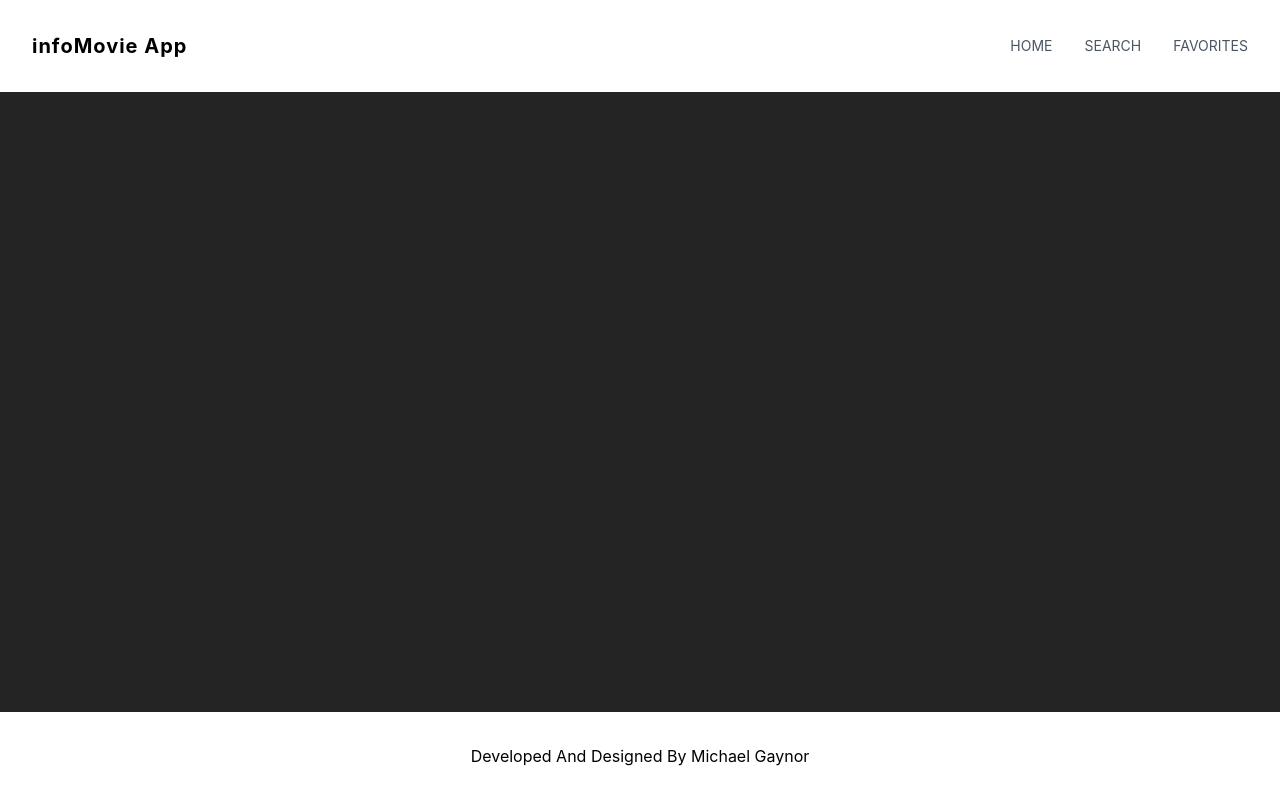
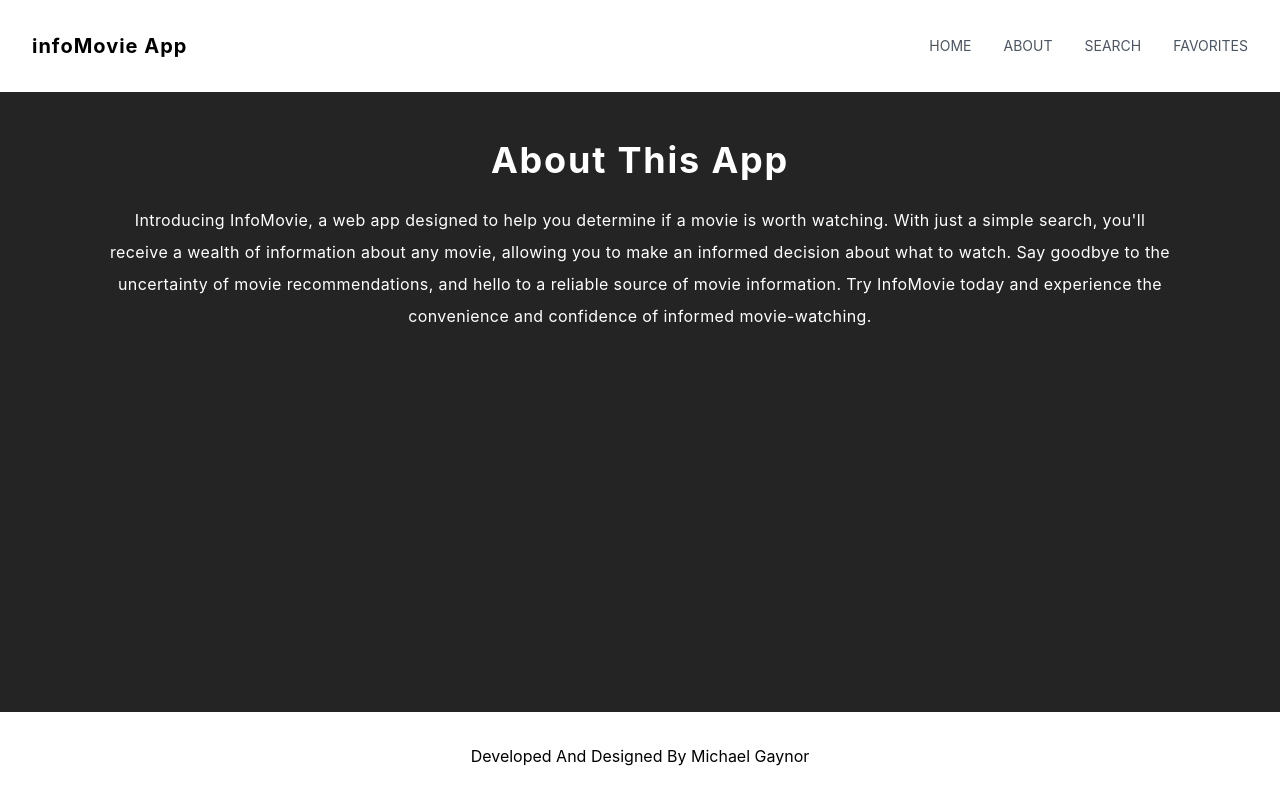
Before and after one commit to Mgaynor2022/InfoMovie-App, a React (Vite) app in the folder client/: page /About in a window 1280 px wide. Built offline with nearby package versions, Linux system fonts and the light colour scheme; no server answers.

Commit message:
Change HTML

```diff
--- a/client/index.html
+++ b/client/index.html
@@ -5,8 +5,9 @@
     <!-- <link rel="icon" type="image/svg+xml" href="/vite.svg" /> -->
     <!-- <link rel="stylesheet" href="/movieApp/src/App.css"/> -->
     <link href="https://cdn.jsdelivr.net/npm/tailwindcss/dist/tailwind.min.css" rel="stylesheet">
+    <meta http-equiv="Content-Security-Policy" content="upgrade-insecure-requests">
     <meta name="viewport" content="width=device-width, initial-scale=1.0" />
-    <title>Vite + React</title>
+    <title>infoMovie App</title>
   </head>
   <body>
     <div id="root"></div>
--- a/client/package.json
+++ b/client/package.json
@@ -14,7 +14,8 @@
     "mongoose": "^6.9.0",
     "react": "^18.2.0",
     "react-dom": "^18.2.0",
-    "react-router-dom": "^6.6.2"
+    "react-router-dom": "^6.6.2",
+    "react-scroll": "^1.8.9"
   },
   "devDependencies": {
     "@types/react": "^18.0.26",
--- a/client/src/App.jsx
+++ b/client/src/App.jsx
@@ -1,9 +1,11 @@
 import {Routes, Route, Link} from "react-router-dom"
+import {Link as Scroll} from 'react-scroll'
 import MovieContext  from "./Components/MovieContext"
 import SearchStyle from "./Components/SearchStyle"
 import Favorites from "./Components/Favorites"
 import LandingPage from "./Components/LandingPage"
 import Footer from "./Components/Footer"
+import About from "./Components/About"
 
 function App () {
     return (
@@ -14,7 +16,14 @@ function App () {
 					<ul className="hidden md:flex uppercase text-sm ml-8">
 
 						<li>
-							<Link className="text-gray-600" to="/LandingPage">Home</Link>
+							<Link className="text-gray-600 hover:underline" to="/LandingPage">Home</Link>
+						</li>
+                        <li className="ml-8">
+                            <Link to="/About">
+                                <Scroll className="text-gray-600" activeClass="active"
+                                to="About" spy={true} smooth={true} offset={50} duration={500}>About</Scroll>
+
+                            </Link>
 						</li>
 						<li className="ml-8">
 							<Link className="text-gray-600" to="/searchStyle">Search</Link>
@@ -32,6 +41,7 @@ function App () {
                     <Route path="/LandingPage"  index element={<LandingPage />} />
                     <Route path="/searchStyle" element={<SearchStyle />}/>
                     <Route path="/Favorites" element={<Favorites />}/>
+                    <Route path="/About" element={<About />}/>
                     <Route path="/Footer" element={<Footer />}/>
                 </Routes>
                 <Footer />
--- a/client/src/Components/About.jsx
+++ b/client/src/Components/About.jsx
@@ -1,17 +1,19 @@
 import React,{useContext}from "react"
 import {DataContext} from "./MovieContext"
+import Fade from 'react-reveal/Fade'
 
 
 function About (){
 
     const {homePage} = useContext(DataContext)
     return(
-      <div class="w-full  relative flex items-center">
-      <div class="mx-auto ">
-        <div class="my-12">
-          <h1 class="text-3xl font-bold text-white lg:text-4xl text-center mb-6 tracking-wider">About This App</h1>
+      <div className="w-full relative flex items-center" id='About'>
+        <Fade top distance='20%' duration={2000}  >
+          <div className="mx-auto ">
+            <div className="my-12">
+              <h1 className="text-3xl font-bold text-white lg:text-4xl text-center mb-6 tracking-wider">About This App</h1>
 
-          <p class="tracking-wide text-base font-normal text-white leading-loose mx-auto w-5/6 text-center">
+              <p className="tracking-wide text-base font-normal text-white leading-loose mx-auto w-5/6 text-center">
                     Introducing InfoMovie, a web app designed to help you determine if a movie is worth watching. With just a simple search,
                     you'll receive a wealth of information about any movie, allowing you to make an informed decision
                     about what to watch. Say goodbye to the uncertainty of movie recommendations, and hello to a reliable source of movie
@@ -20,6 +22,7 @@ function About (){
 
                 </div>
             </div>
+        </Fade>
       </div>
 
     )
--- a/client/src/Components/Card.jsx
+++ b/client/src/Components/Card.jsx
@@ -1,5 +1,6 @@
 import React, {useContext} from "react"
 import {DataContext}  from "./MovieContext"
+
 
 
 
--- a/client/src/Components/LandingPage.jsx
+++ b/client/src/Components/LandingPage.jsx
@@ -1,7 +1,9 @@
 import React, {useContext} from 'react'
 import {DataContext} from "./MovieContext"
 import About from './About'
-import {Routes, Route, Link} from "react-router-dom"
+import {Link} from "react-router-dom"
+import Fade from 'react-reveal/Fade'
+
 
 function LandingPage(){
 
@@ -51,7 +53,9 @@ function LandingPage(){
                 <div className="flex flex-wrap -mx-2 justify-center">
                     <About />
                     <div className="grid grid-cols-3 gap-3 mt-5">
-                        {favoriteMovies}
+                        <Fade top distance='20%' duration={2500}>
+                            {favoriteMovies}
+                        </Fade>
                     </div>
                 </div>
 
--- a/package.json
+++ b/package.json
@@ -17,6 +17,7 @@
     "express": "^4.18.2",
     "mongoose": "^6.9.0",
     "morgan": "^1.10.0",
+    "react-reveal": "^1.2.2",
     "react-router-dom": "^6.6.2"
   },
   "devDependencies": {
```
Also changed, not shown: 2 other files (tests, documents, lock files or other folders). Lines whose indentation alone changed are shown as unchanged.
